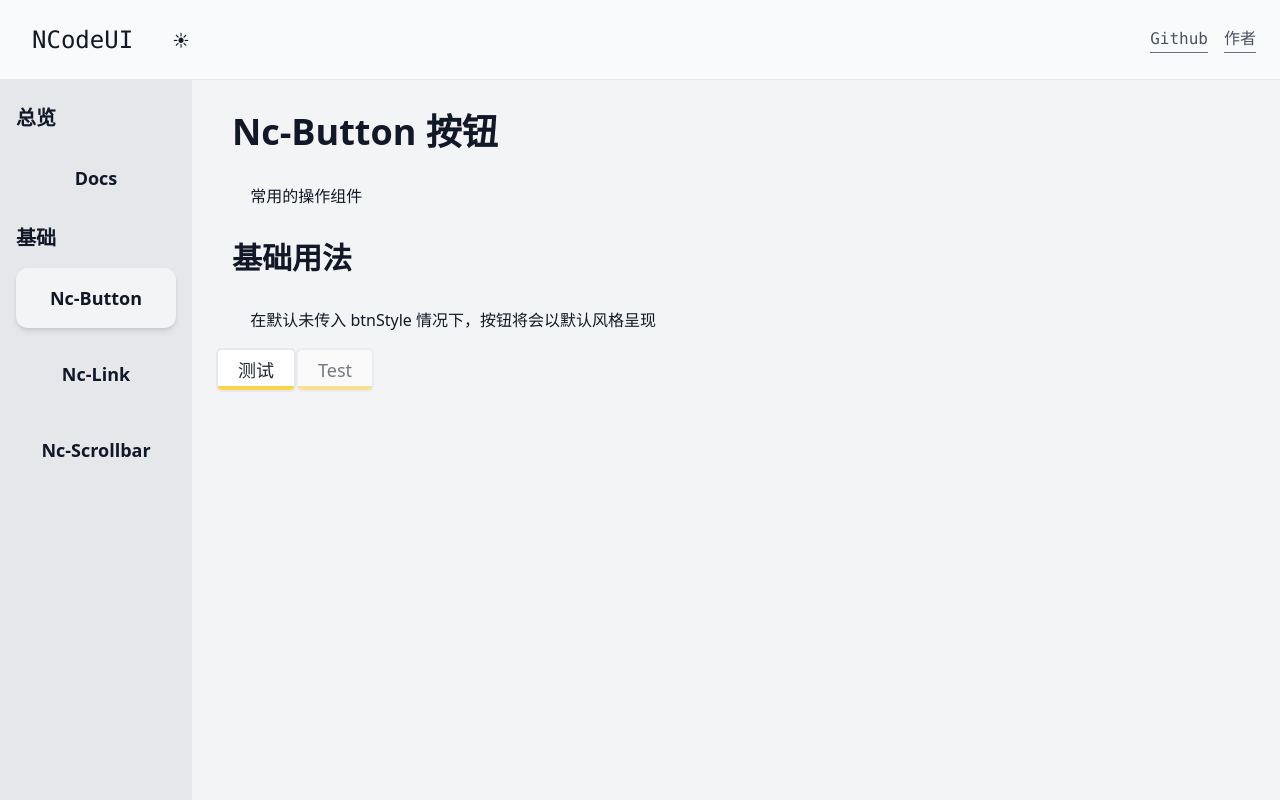
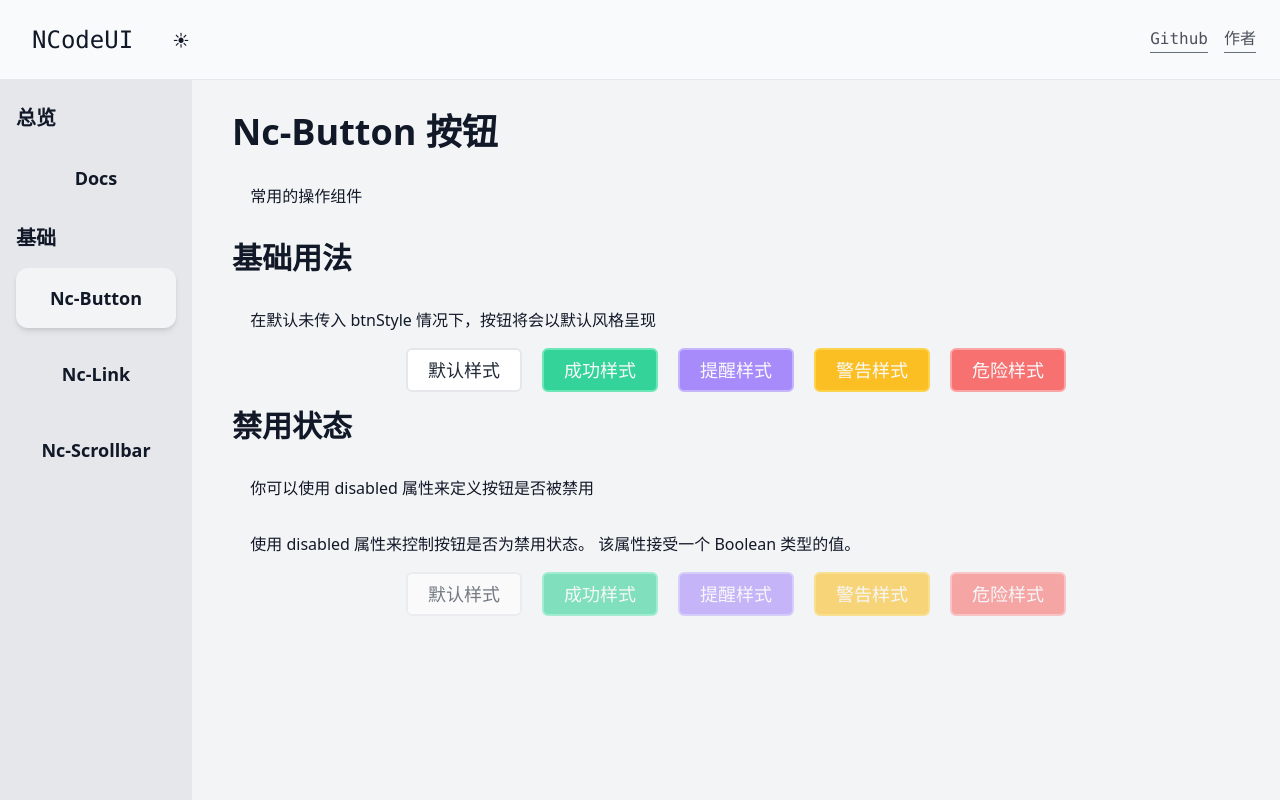
Before and after one commit to NeserCode/NCodeUI, a Vue app: page /docs/basic/button in a window 1280 px wide. Built offline with nearby package versions, Linux system fonts and the light colour scheme; what @highlightjs/vue-plugin would draw is missing.

Commit message:
定义四大按钮状态样式
吃点再干

```diff
--- a/src/components/Basic/Button/index.vue
+++ b/src/components/Basic/Button/index.vue
@@ -5,12 +5,12 @@
     :class="['nc-button', disableClass, btnStyle, meaning]"
   >
     <span :class="['nc-button-inner-text']"><slot></slot></span>
-    <span v-if="!btnStyle" class="nc-button-line"> </span>
+    <span v-if="btnStyle" class="nc-button-line"> </span>
   </button>
 </template>
 
 <script setup>
-import { ref, defineProps, computed, toRefs } from 'vue'
+import { defineProps, computed, toRefs } from 'vue'
 
 var $props = defineProps({
   disabled: {
@@ -28,15 +28,12 @@ var $props = defineProps({
 })
 const { disabled, btnStyle, meaning } = toRefs($props)
 var disableClass = computed(() => (disabled.value ? 'disabled' : null))
-
-var isDisable = ref(false)
-console.log(isDisable.value ?? '')
 </script>
 
 <style scoped lang="postcss">
 /* nc-button */
 .nc-button {
-  @apply relative inline-flex justify-center items-center py-1.5 px-5 max-w-min h-full border-2 rounded-md
+  @apply relative inline-flex justify-center items-center py-1.5 px-5 m-0 max-w-min h-full border-2 rounded-md
   border-gray-200 dark:border-gray-600 bg-white dark:bg-black
   transition-all cursor-pointer overflow-hidden box-border;
 }
@@ -55,6 +52,54 @@ console.log(isDisable.value ?? '')
   bg-gray-50 border-blue-400;
 }
 
+.nc-button.success {
+  @apply border-green-300 dark:border-green-400 bg-green-400 dark:bg-green-500;
+}
+.nc-button.success:hover {
+  @apply opacity-90
+  bg-green-300 border-green-400 dark:bg-green-400 dark:border-green-500;
+}
+.nc-button.success:active {
+  @apply opacity-100
+  bg-green-400 border-green-500 dark:bg-green-500 dark:border-green-400;
+}
+
+.nc-button.info {
+  @apply border-purple-300 dark:border-purple-400 bg-purple-400 dark:bg-purple-500;
+}
+.nc-button.info:hover {
+  @apply opacity-90
+  bg-purple-300 border-purple-400 dark:bg-purple-400 dark:border-purple-500;
+}
+.nc-button.info:active {
+  @apply opacity-100
+  bg-purple-400 border-purple-500 dark:bg-purple-500 dark:border-purple-400;
+}
+
+.nc-button.warning {
+  @apply border-yellow-300 dark:border-yellow-400 bg-yellow-400 dark:bg-yellow-500;
+}
+.nc-button.warning:hover {
+  @apply opacity-90
+  bg-yellow-300 border-yellow-400 dark:bg-yellow-400 dark:border-yellow-500;
+}
+.nc-button.warning:active {
+  @apply opacity-100
+  bg-yellow-400 border-yellow-500 dark:bg-yellow-500 dark:border-yellow-400;
+}
+
+.nc-button.danger {
+  @apply border-red-300 dark:border-red-400 bg-red-400 dark:bg-red-500;
+}
+.nc-button.danger:hover {
+  @apply opacity-90
+  bg-red-300 border-red-400 dark:bg-red-400 dark:border-red-500;
+}
+.nc-button.danger:active {
+  @apply opacity-100
+  bg-red-400 border-red-500 dark:bg-red-500 dark:border-red-400;
+}
+
 /* nc-button-inner-text */
 .nc-button-inner-text {
   @apply inline-block min-w-max text-lg
@@ -62,10 +107,17 @@ console.log(isDisable.value ?? '')
   transition-all;
 }
 
+.nc-button.success .nc-button-inner-text,
+.nc-button.info .nc-button-inner-text,
+.nc-button.warning .nc-button-inner-text,
+.nc-button.danger .nc-button-inner-text {
+  @apply text-gray-50;
+}
+
 /* nc-button-line */
 .nc-button .nc-button-line {
   @apply absolute inline-block min-w-full h-1 bottom-0
-  bg-yellow-300;
+  bg-blue-300;
 }
 
 /* Disabled Button */
--- a/src/views/Docs/Basic/Button/index.vue
+++ b/src/views/Docs/Basic/Button/index.vue
@@ -4,9 +4,41 @@
     <para>常用的操作组件</para>
     <headTitle :level="2">基础用法</headTitle>
     <para>在默认未传入 btnStyle 情况下，按钮将会以默认风格呈现</para>
-    <div>
-      <nc-button @click="testLog('测试')">测试</nc-button>
-      <nc-button @click="testLog('Test')" :disabled="true">Test</nc-button>
+    <div class="viewBox">
+      <nc-button @click="logInnerText($event)">默认样式</nc-button>
+      <nc-button @click="logInnerText($event)" meaning="success"
+        >成功样式</nc-button
+      >
+      <nc-button @click="logInnerText($event)" meaning="info"
+        >提醒样式</nc-button
+      >
+      <nc-button @click="logInnerText($event)" meaning="warning"
+        >警告样式</nc-button
+      >
+      <nc-button @click="logInnerText($event)" meaning="danger"
+        >危险样式</nc-button
+      >
+    </div>
+    <headTitle :level="2">禁用状态</headTitle>
+    <para>你可以使用 disabled 属性来定义按钮是否被禁用</para>
+    <para
+      >使用 disabled 属性来控制按钮是否为禁用状态。 该属性接受一个 Boolean
+      类型的值。</para
+    >
+    <div class="viewBox">
+      <nc-button @click="logInnerText($event)" disabled>默认样式</nc-button>
+      <nc-button @click="logInnerText($event)" meaning="success" disabled
+        >成功样式</nc-button
+      >
+      <nc-button @click="logInnerText($event)" meaning="info" disabled
+        >提醒样式</nc-button
+      >
+      <nc-button @click="logInnerText($event)" meaning="warning" disabled
+        >警告样式</nc-button
+      >
+      <nc-button @click="logInnerText($event)" meaning="danger" disabled
+        >危险样式</nc-button
+      >
     </div>
   </div>
 </template>
@@ -17,8 +49,8 @@ import para from '@/components/Native/Para/index.vue'
 import NcButton from '@/components/Basic/Button/index.vue'
 // import { ref } from 'vue'
 
-function testLog (s) {
-  console.log(s)
+function logInnerText (e) {
+  console.log(e.target.textContent)
 }
 </script>
 
@@ -26,4 +58,12 @@ function testLog (s) {
 .doc-nc-button {
   @apply inline-flex flex-col w-full h-full;
 }
+
+.viewBox {
+  @apply flex justify-evenly items-center min-w-max mx-auto;
+}
+
+.nc-button {
+  @apply mx-2.5;
+}
 </style>
```
